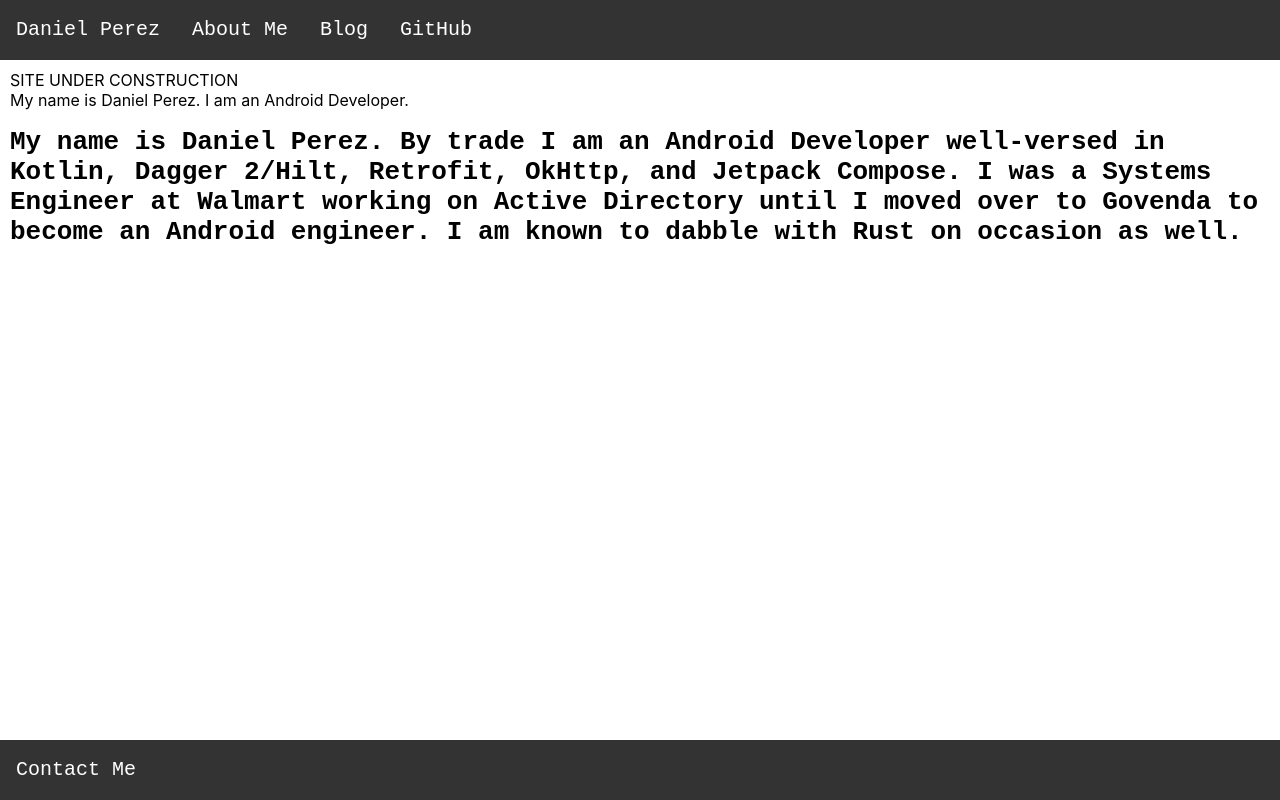
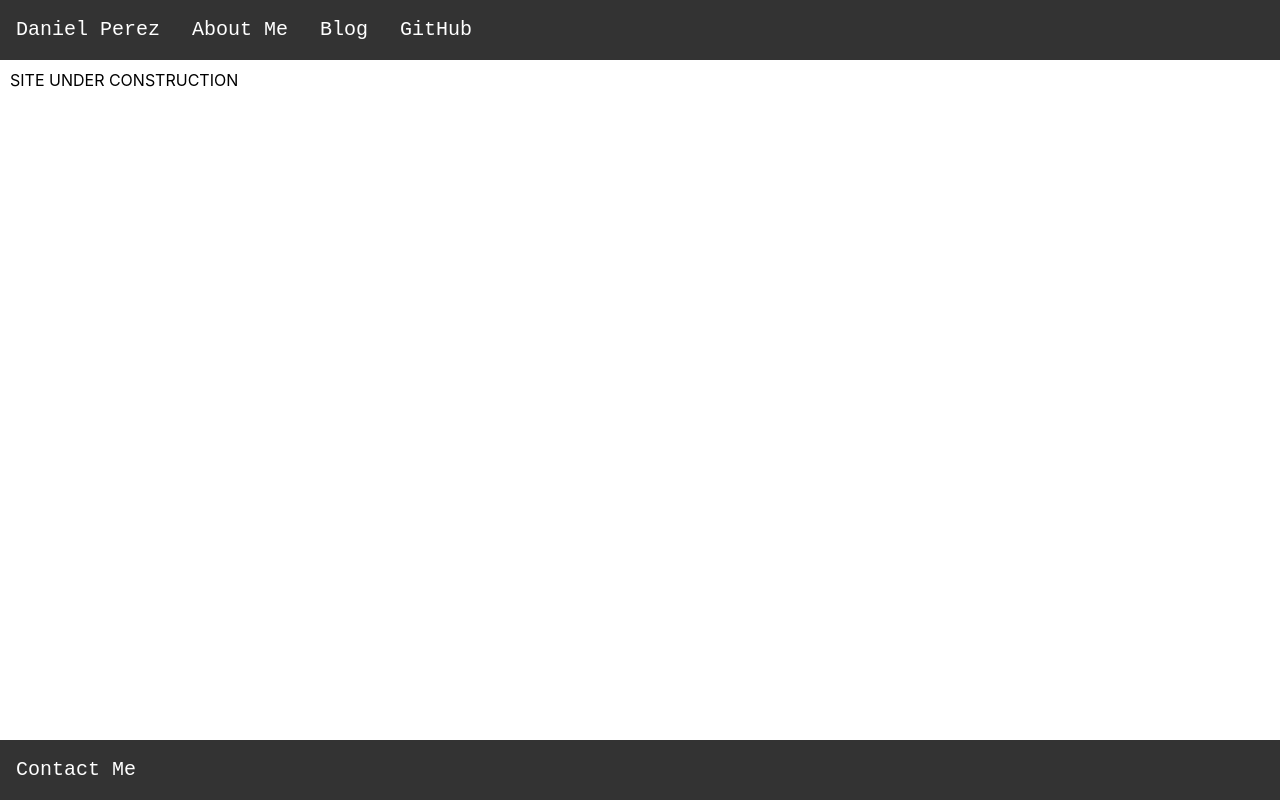
Before and after one commit to danielPerez97/website, a React (Create React App) app: page / in a window 1280 px wide. Built offline with nearby package versions, Linux system fonts and the light colour scheme.

Commit message:
Simplified App.jsx

```diff
--- a/src/App.jsx
+++ b/src/App.jsx
@@ -1,6 +1,5 @@
 import React from 'react';
 import styled from 'styled-components';
-import AboutMe from './components/AboutMe';
 
 const Container = styled.div`
   padding: 10px
@@ -10,8 +9,6 @@ function App() {
   return (
     <Container>
       <div>SITE UNDER CONSTRUCTION</div>
-      <div>My name is Daniel Perez. I am an Android Developer.</div>
-      <AboutMe />
     </Container>
   );
 }
--- a/src/components/AboutMe.jsx
+++ b/src/components/AboutMe.jsx
@@ -16,4 +16,5 @@ function AboutMe() {
   );
 }
 
+// noinspection JSUnusedGlobalSymbols
 export default AboutMe;
```
